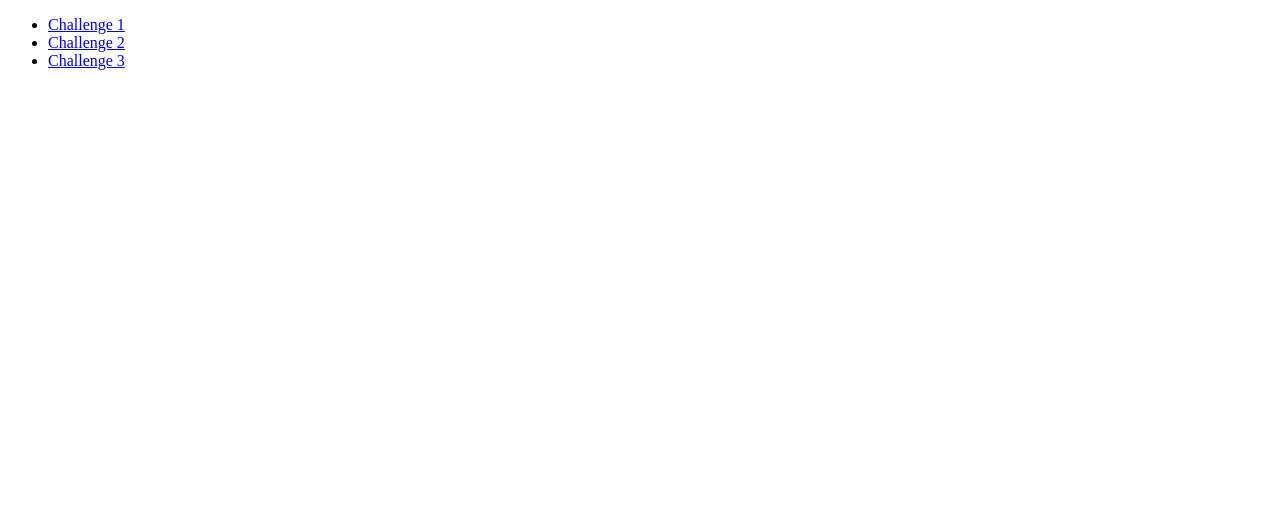
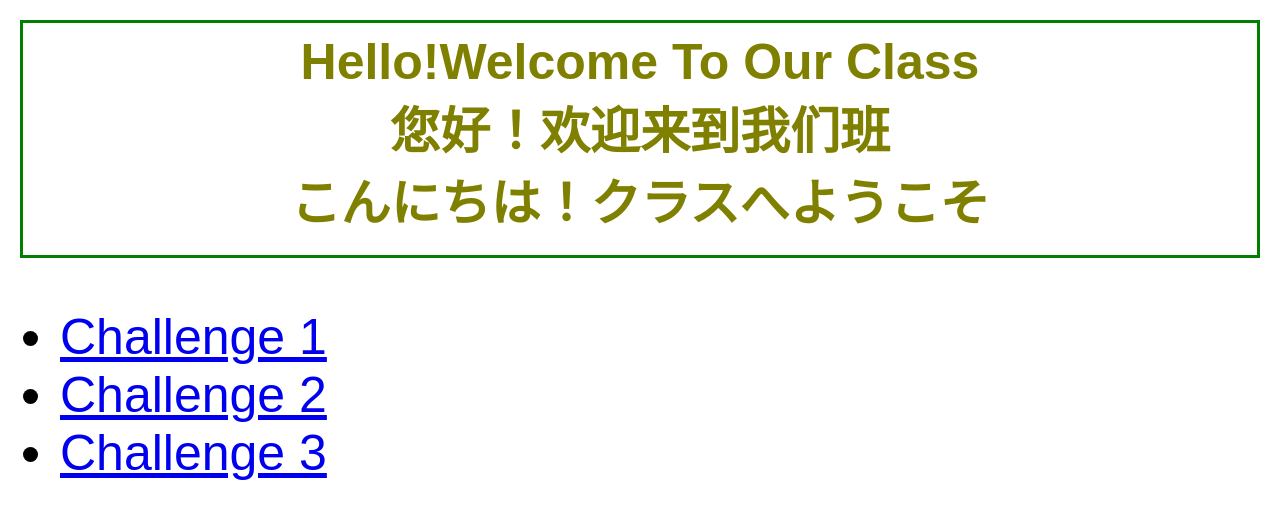
Before and after one commit to EnzoJay030619/JavascirptAss, a plain HTML site: page index.html in a window 1280 px wide. Drawn offline with Linux system fonts and the light colour scheme.

Commit message:
Update index.html

```diff
--- a/index.html
+++ b/index.html
@@ -3,13 +3,33 @@
   <head>
     <meta charset="utf-8">
     <title>Assingment In Javascript</title>
+    <style type="text/css">
+    	body{
+  margin: 20px;
+}
+strong{
+  color:olive;
+  display: block;
+  padding-bottom:20px;
+  text-align:  center;
+  border: 3px solid green;
+  padding-top: 10px;
+}
+body{
+	font: 50px arial, sans-serif;
+}
+    </style>
   </head>
   <body>
+  	<strong>
+  		Hello!Welcome To Our Class<br>
+		您好！欢迎来到我们班<br>
+		こんにちは！クラスへようこそ<br>
+  	</strong>
     <ul>
       <li><a href="Challenge 1.html">Challenge 1</a></li>
       <li><a href="Challenge 2.html">Challenge 2</a></li>
       <li><a href="Challenge 3.html">Challenge 3</a></li>
-
     </ul>
   </body>
 </html>
```
